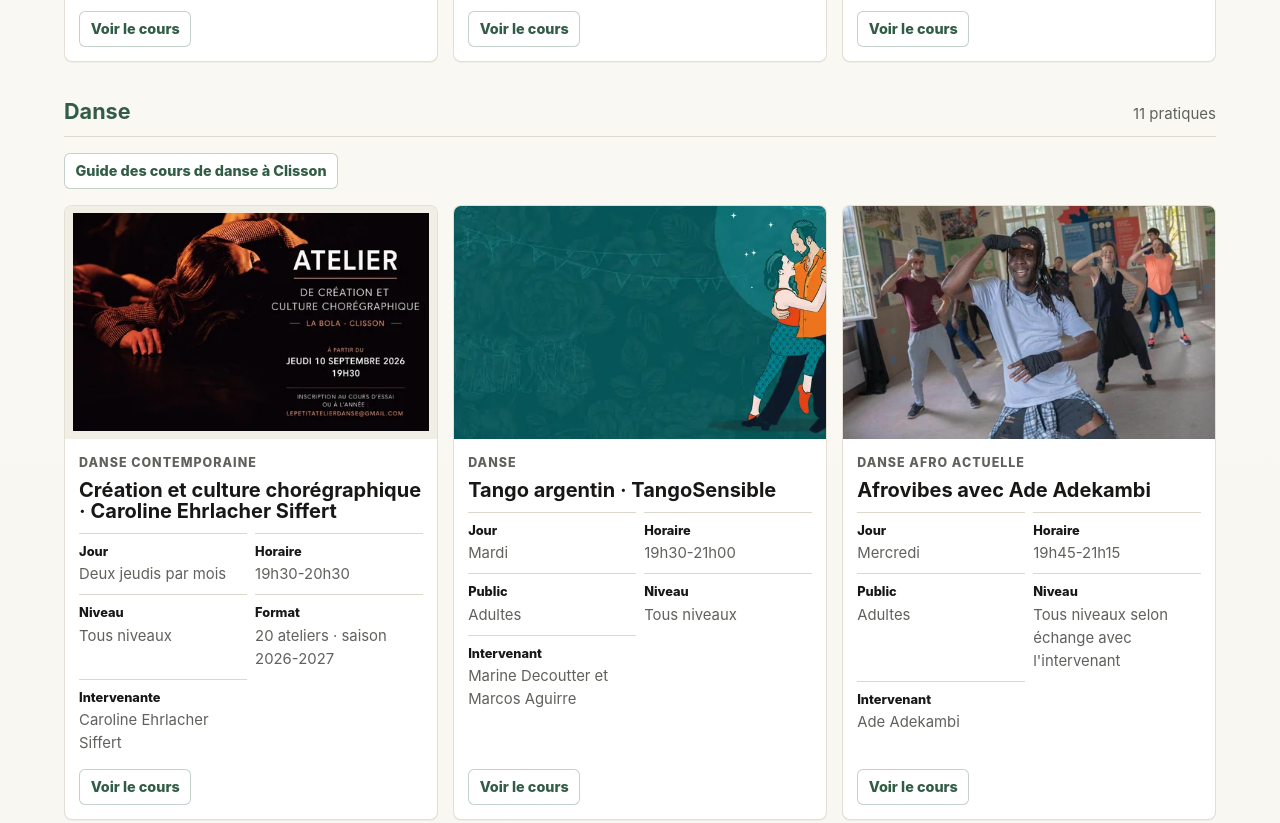
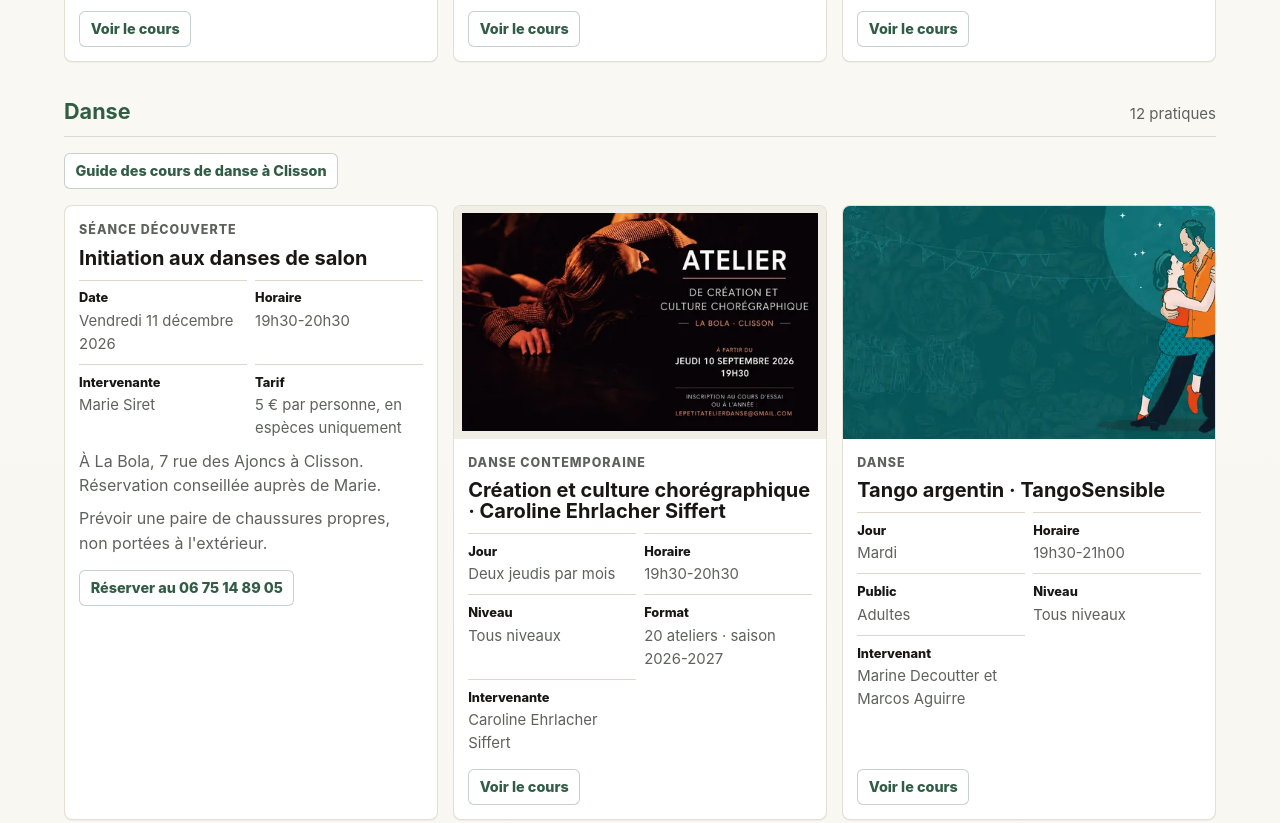
Before and after one commit to cberthou-blip/labola, a plain HTML site: page cours/index.html in a window 1280 px wide. Shown: the part 1724-2547 px from the top of the page. Drawn offline with Linux system fonts and the light colour scheme.

Commit message:
Ajouter l’initiation aux danses de salon du 11 décembre

```diff
--- a/cours/index.html
+++ b/cours/index.html
@@ -63,7 +63,7 @@
         <a href="/contact/"><strong>Cours d'essai et inscriptions</strong><span>Trouver le bon contact selon la pratique choisie.</span></a>
       </div>
     </section>
-    <nav class="course-filter" aria-label="Accéder aux familles de pratiques"><a href="#famille-yoga">Yoga · 3</a><a href="#famille-danse">Danse · 11</a><a href="#famille-meditation">Méditation · 3</a><a href="#famille-ateliers">Ateliers · 1</a><a href="#famille-voix">Voix · 1</a></nav>
+    <nav class="course-filter" aria-label="Accéder aux familles de pratiques"><a href="#famille-yoga">Yoga · 3</a><a href="#famille-danse">Danse · 12</a><a href="#famille-meditation">Méditation · 3</a><a href="#famille-ateliers">Ateliers · 1</a><a href="#famille-voix">Voix · 1</a></nav>
     <div class="course-groups" id="catalogue-cours"><section class="course-group" id="famille-yoga">
   <div class="course-group-heading">
     <h3>Yoga</h3>
@@ -115,11 +115,29 @@
 <section class="course-group" id="famille-danse">
   <div class="course-group-heading">
     <h3>Danse</h3>
-    <span>11 pratiques</span>
+    <span>12 pratiques</span>
     <button class="course-group-toggle" type="button" aria-expanded="true" aria-controls="cours-danse"><span class="visually-hidden">Afficher ou masquer les cours de danse</span></button>
   </div>
     <p><a class="card-link" href="/cours/danse-clisson/">Guide des cours de danse à Clisson</a></p>
-<div class="practice-grid compact-grid" id="cours-danse"><article class="practice-card course-card">
+<div class="practice-grid compact-grid" id="cours-danse">
+<article class="practice-card course-card" id="initiation-danses-de-salon">
+  <div class="practice-copy">
+    <p class="eyebrow">Séance découverte</p>
+    <h3>Initiation aux danses de salon</h3>
+    <dl class="mini-facts course-facts">
+      <div><dt>Date</dt><dd><time datetime="2026-12-11">Vendredi 11 décembre 2026</time></dd></div>
+      <div><dt>Horaire</dt><dd>19h30-20h30</dd></div>
+      <div><dt>Intervenante</dt><dd>Marie Siret</dd></div>
+      <div><dt>Tarif</dt><dd>5 € par personne, en espèces uniquement</dd></div>
+    </dl>
+    <p>À La Bola, 7 rue des Ajoncs à Clisson. Réservation conseillée auprès de Marie.</p>
+    <p>Prévoir une paire de chaussures propres, non portées à l'extérieur.</p>
+    <div class="card-actions">
+      <a class="card-link" href="tel:+33675148905">Réserver au 06 75 14 89 05</a>
+    </div>
+  </div>
+</article>
+<article class="practice-card course-card">
   <a href="/cours/creation-culture-choregraphique-caroline-ehrlacher-siffert/" class="practice-media poster-media" aria-label="Création et culture chorégraphique avec Caroline Ehrlacher Siffert">
     <picture><source srcset="/assets/images/caroline-choregraphie-480.webp 480w, /assets/images/caroline-choregraphie-720.webp 720w, /assets/images/caroline-choregraphie-1400.webp 1400w" sizes="(min-width: 900px) 33vw, 100vw" type="image/webp"><img class="image-caroline-choregraphie" src="/assets/images/caroline-choregraphie-1400.webp" alt="Atelier de création et culture chorégraphique avec Caroline Ehrlacher Siffert à La Bola à Clisson" width="1400" height="858" loading="lazy" decoding="async"></picture>
   </a>
```
